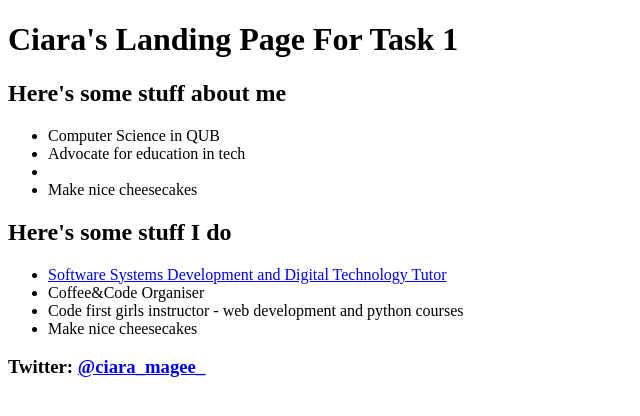
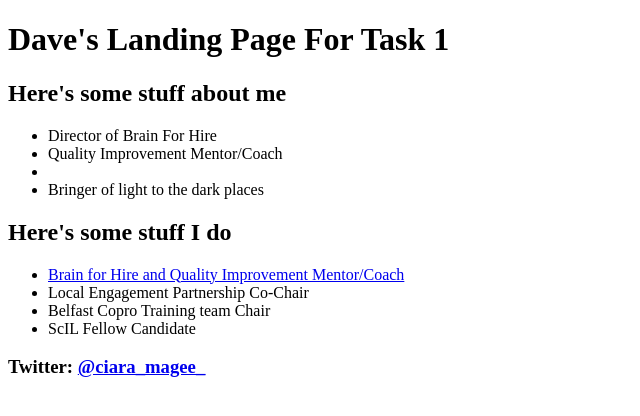
Before and after one commit to davemilliken/git-started-task-1, a plain HTML site: page index.html in a window 1280 px wide. Shown: the whole page, without its empty margins (0-640 px from the left). Drawn offline with Linux system fonts and the light colour scheme.

Commit message:
Created index.html

```diff
--- a/index.html
+++ b/index.html
@@ -6,21 +6,21 @@
 </head>
 <body>
    <div>
-       <h1>Ciara's Landing Page For Task 1</h1>
+       <h1>Dave's Landing Page For Task 1</h1>
        <h2>Here's some stuff about me</h2>
        <ul>
-           <li>Computer Science in QUB</li>
-           <li>Advocate for education in tech<li>
-           <li>Make nice cheesecakes</li>
+           <li>Director of Brain For Hire</li>
+           <li>Quality Improvement Mentor/Coach<li>
+           <li>Bringer of light to the dark places</li>
        </ul>
        <h2>Here's some stuff I do</h2>
        <ul>
-           <li><a href="https://ssdtutor.com/"> Software Systems Development and Digital Technology Tutor</a></li>
-           <li>Coffee&Code Organiser</li>
-           <li>Code first girls instructor - web development and python courses</li>
-           <li>Make nice cheesecakes</li>
+           <li><a href="www.brainforhire.co.uk"> Brain for Hire and Quality Improvement Mentor/Coach</a></li>
+           <li>Local Engagement Partnership Co-Chair</li>
+           <li>Belfast Copro Training team Chair</li>
+           <li>ScIL Fellow Candidate</li>
        </ul>
-       <h3>Twitter: <a href="https://twitter.com/ciara_magee_">@ciara_magee_</a></h3>
+       <h3>Twitter: <a href="https://twitter.com/davemilliken0">@ciara_magee_</a></h3>
    </div>
 </body>
 </html>
```
Also changed, not shown: 1 other file.
